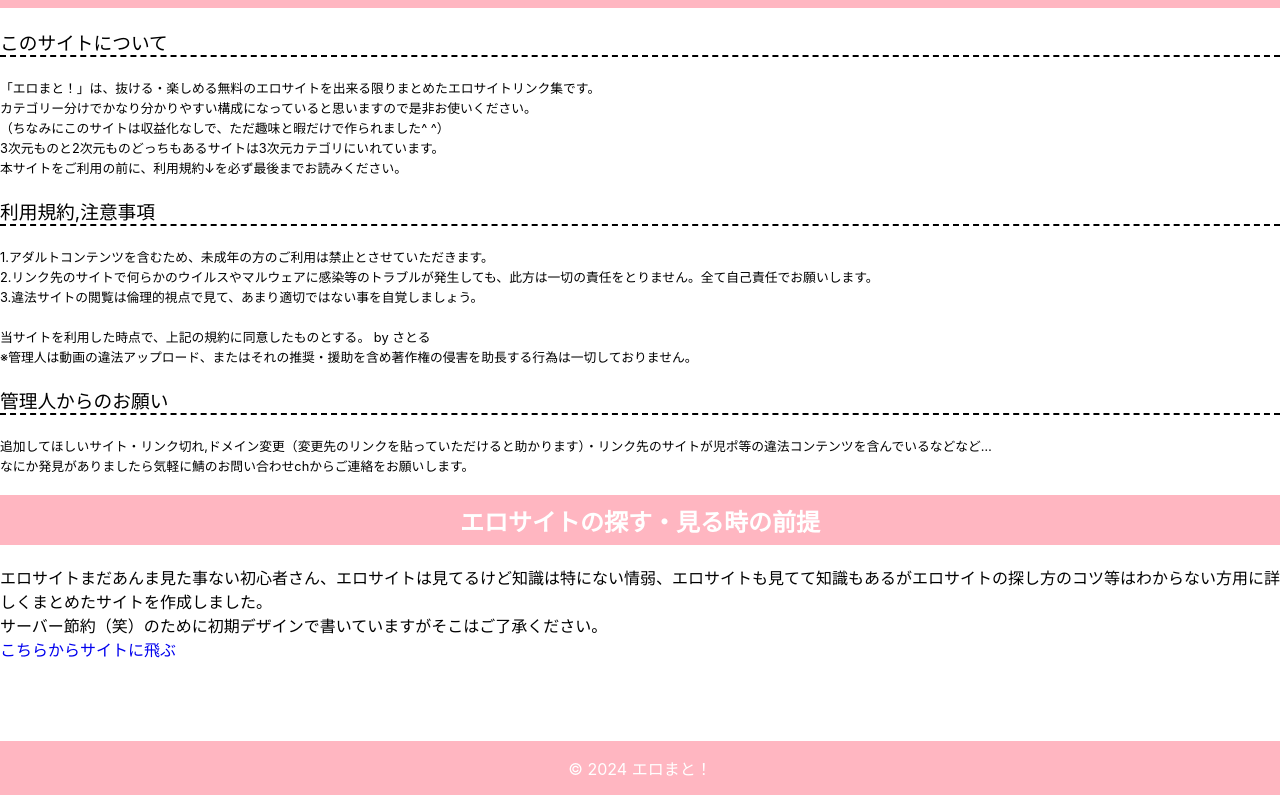
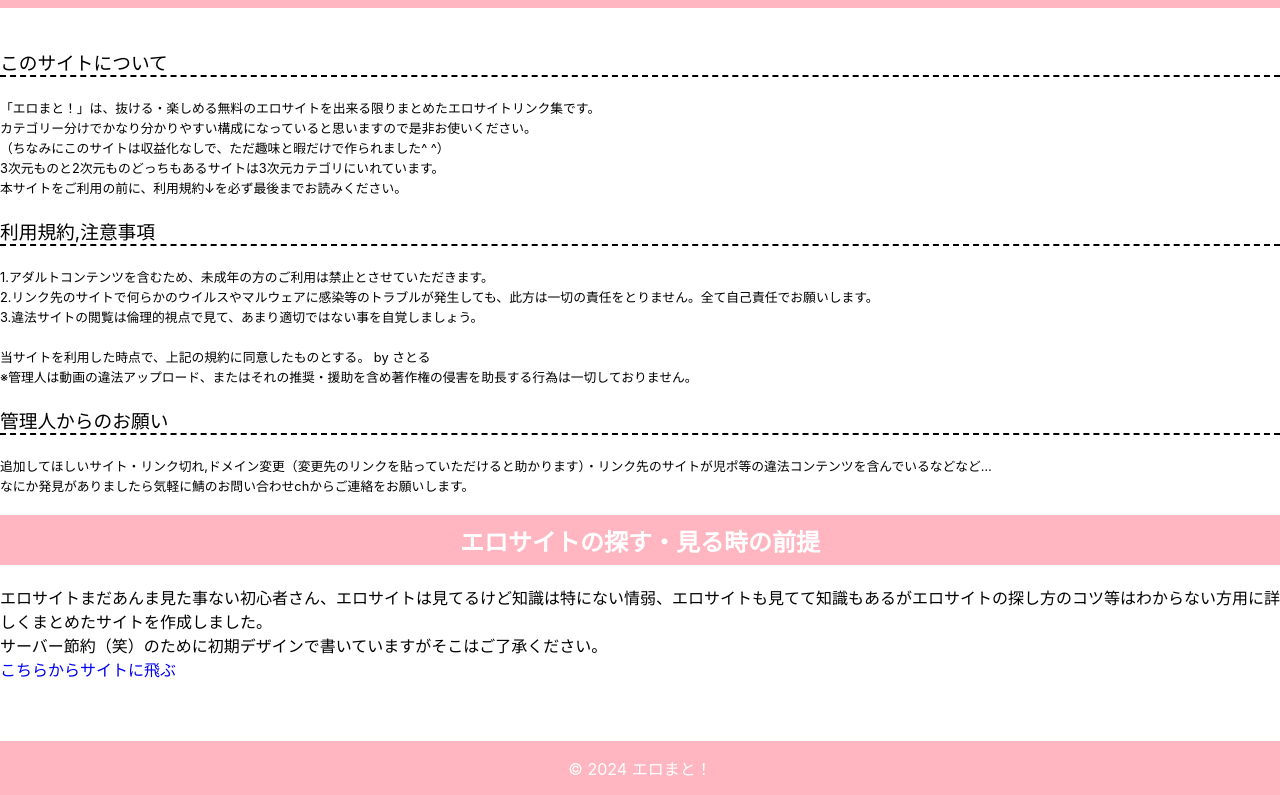
Before and after one commit to satoranai/eromato, a plain HTML site: page index.html in a window 1280 px wide. Shown: the part 405-1200 px from the top of the page. Drawn offline with Linux system fonts and the light colour scheme; some packages are replaced by stand-ins of ours.

Commit message:
Update index.html

```diff
--- a/index.html
+++ b/index.html
@@ -4,7 +4,6 @@
   <head prefix="og: http://ogp.me/ns# fb: http://ogp.me/ns/fb# website: http://ogp.me/ns/website#">
   <meta property="og:title" content="エロまと！" />
   <meta property="og:description" content="エロサイトを大量にまとめたエロサイトリンク集です。" />
-      <meta name="keywords" content="アダルトサイトリンク集">
       <meta name="viewport" content="width=device-width, initial-scale=1">
       <meta name="applicable-device" content="pc,mobile">
       <meta name="MobileOptimized" content="width">
@@ -14,8 +13,6 @@
       <link rel="stylesheet" href="//s2.pstatp.com/cdn/expire-1-M/font-awesome/4.7.0/css/font-awesome.min.css">
     <title>エロまと！</title>
   </head>
-
-
   <body>
   <a href="#">
 <img src="https://s3.ap-northeast-1-ntt.wasabisys.com/ak1520d-filenow-3/files/20240811-0635_86e4150c94d616d8a8bade67c48c4ea5.png"></div>
@@ -30,6 +27,7 @@
 </ul>
 <p> ︎ ︎ ︎ ︎ ︎ ︎ ︎ ︎ ︎ ︎ ︎ ︎ ︎ ︎ ︎ ︎ ︎ ︎ ︎ ︎ ︎ ︎ ︎ ︎ ︎ ︎ ︎ ︎ ︎ ︎ ︎ ︎ ︎ ︎ ︎ ︎ ︎ ︎ ︎ ︎ ︎ ︎ ︎ ︎ ︎ ︎ ︎ ︎ ︎<p>
 <h2 class="midash"><i class="fa fa-home" aria-hidden="true"></i> 利用案内</h2>
+<p> ︎ ︎ ︎ ︎ ︎ ︎ ︎ ︎ ︎ ︎ ︎ ︎ ︎ ︎ ︎ ︎ ︎ ︎ ︎ ︎ ︎ ︎ ︎ ︎ ︎ ︎ ︎ ︎ ︎ ︎ ︎ ︎ ︎ ︎ ︎ ︎ ︎ ︎ ︎ ︎ ︎ ︎ ︎ ︎ ︎ ︎ ︎ ︎ ︎<p>
 <p> ︎ ︎ ︎ ︎ ︎ ︎ ︎ ︎ ︎ ︎ ︎ ︎ ︎ ︎ ︎ ︎ ︎ ︎ ︎ ︎ ︎ ︎ ︎ ︎ ︎ ︎ ︎ ︎ ︎ ︎ ︎ ︎ ︎ ︎ ︎ ︎ ︎ ︎ ︎ ︎ ︎ ︎ ︎ ︎ ︎ ︎ ︎ ︎ ︎<p>
 <h3 class="homedasi" style="font-weight:normal;">このサイトについて</h3>
 <p> ︎ ︎ ︎ ︎ ︎ ︎ ︎ ︎ ︎ ︎ ︎ ︎ ︎ ︎ ︎ ︎ ︎ ︎ ︎ ︎ ︎ ︎ ︎ ︎ ︎ ︎ ︎ ︎ ︎ ︎ ︎ ︎ ︎ ︎ ︎ ︎ ︎ ︎ ︎ ︎ ︎ ︎ ︎ ︎ ︎ ︎ ︎ ︎ ︎<p>
@@ -59,9 +57,8 @@ by さとる<br>
 <p> ︎ ︎ ︎ ︎ ︎ ︎ ︎ ︎ ︎ ︎ ︎ ︎ ︎ ︎ ︎ ︎ ︎ ︎ ︎ ︎ ︎ ︎ ︎ ︎ ︎ ︎ ︎ ︎ ︎ ︎ ︎ ︎ ︎ ︎ ︎ ︎ ︎ ︎ ︎ ︎ ︎ ︎ ︎ ︎ ︎ ︎ ︎ ︎ ︎<p>
 エロサイトまだあんま見た事ない初心者さん、エロサイトは見てるけど知識は特にない情弱、エロサイトも見てて知識もあるがエロサイトの探し方のコツ等はわからない方用に詳しくまとめたサイトを作成しました。<br>
 サーバー節約（笑）のために初期デザインで書いていますがそこはご了承ください。<br>
-<a href="kotu.html">こちらからサイトに飛ぶ</a>
-<p> ︎ ︎ ︎ ︎ ︎ ︎ ︎ ︎ ︎ ︎ ︎ ︎ ︎ ︎ ︎ ︎ ︎ ︎ ︎ ︎ ︎ ︎ ︎ ︎ ︎ ︎ ︎ ︎ ︎ ︎ ︎ ︎ ︎ ︎ ︎ ︎ ︎ ︎ ︎ ︎ ︎ ︎ ︎ ︎ ︎ ︎ ︎ ︎ ︎<p>
-<p> ︎ ︎ ︎ ︎ ︎ ︎ ︎ ︎ ︎ ︎ ︎ ︎ ︎ ︎ ︎ ︎ ︎ ︎ ︎ ︎ ︎ ︎ ︎ ︎ ︎ ︎ ︎ ︎ ︎ ︎ ︎ ︎ ︎ ︎ ︎ ︎ ︎ ︎ ︎ ︎ ︎ ︎ ︎ ︎ ︎ ︎ ︎ ︎ ︎<p>
+<a href="kotu.html">こちらからサイトに飛ぶ</a><br>
+<br>
 <p> ︎ ︎ ︎ ︎ ︎ ︎ ︎ ︎ ︎ ︎ ︎ ︎ ︎ ︎ ︎ ︎ ︎ ︎ ︎ ︎ ︎ ︎ ︎ ︎ ︎ ︎ ︎ ︎ ︎ ︎ ︎ ︎ ︎ ︎ ︎ ︎ ︎ ︎ ︎ ︎ ︎ ︎ ︎ ︎ ︎ ︎ ︎ ︎ ︎<p>
 <p> ︎ ︎ ︎ ︎ ︎ ︎ ︎ ︎ ︎ ︎ ︎ ︎ ︎ ︎ ︎ ︎ ︎ ︎ ︎ ︎ ︎ ︎ ︎ ︎ ︎ ︎ ︎ ︎ ︎ ︎ ︎ ︎ ︎ ︎ ︎ ︎ ︎ ︎ ︎ ︎ ︎ ︎ ︎ ︎ ︎ ︎ ︎ ︎ ︎<p>
 <footer>
```
